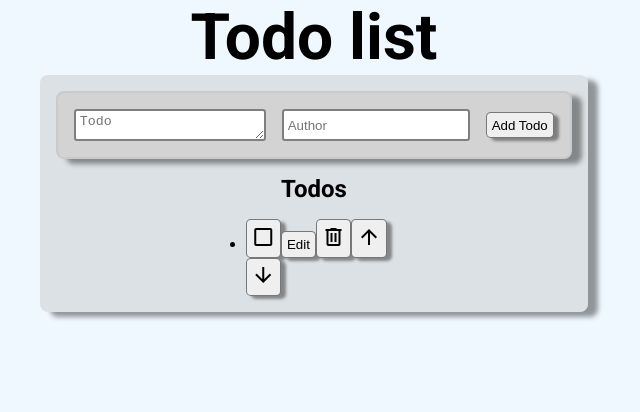
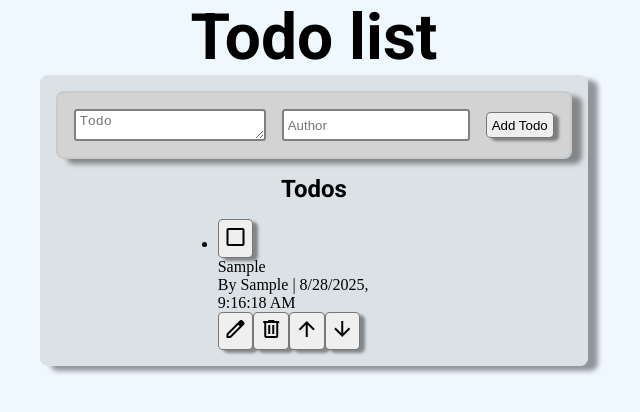
Before and after one commit to Bosseyang/Task3-react-todo-list, a React (Vite) app: page / in a window 1280 px wide. Both pictures are taken after typing "Sample", "Sample" into the empty fields and a click on the button "Add Todo". Shown: the top 412 px of the page, without its empty margins (326-966 px from the left). Built offline with nearby package versions, Linux system fonts and the light colour scheme.

Commit message:
Update TodoItem.tsx

```diff
--- a/src/components/TodoItem.tsx
+++ b/src/components/TodoItem.tsx
@@ -42,8 +42,31 @@ export const TodoItem: React.FC<ITodoItemProps> = ({
             </span>
           )}
         </button>
+        <div className="todo-text-wrapper">
+          {isEditing ? (
+            <textarea
+              className="edit-input-text"
+              value={editText}
+              onChange={(e) => setEditText(e.target.value)}
+            />
+          ) : (
+            <span className={todo.completed ? "line-through" : ""}>
+              {todo.text}
+            </span>
+          )}
+          <div className="author-time-text">
+            By {todo.author} | {todo.timestamp.toLocaleString()}
+          </div>
+        </div>
+      </div>
+
+      <div className="todo-controls-wrapper">
         <button className="button edit-button" onClick={handleEdit}>
-          {isEditing ? "Save" : "Edit"}
+          {isEditing ? (
+            "Save"
+          ) : (
+            <span className="material-symbols-outlined">edit</span>
+          )}
         </button>
         <button
           className="button remove-button"
```
